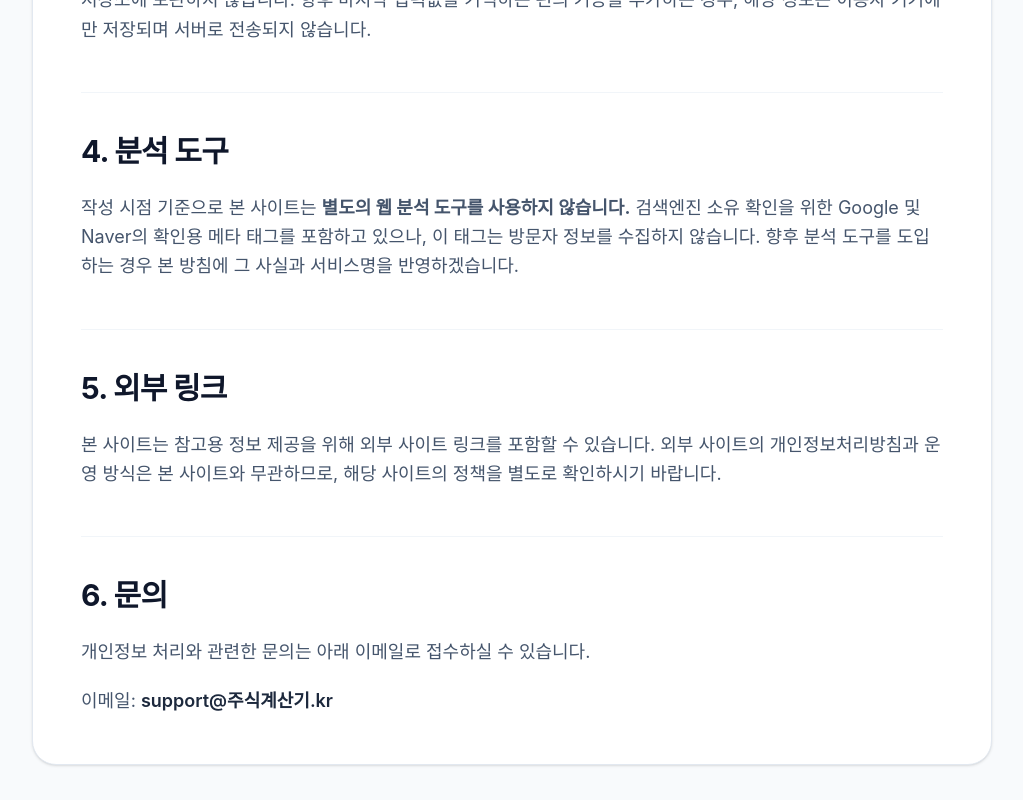
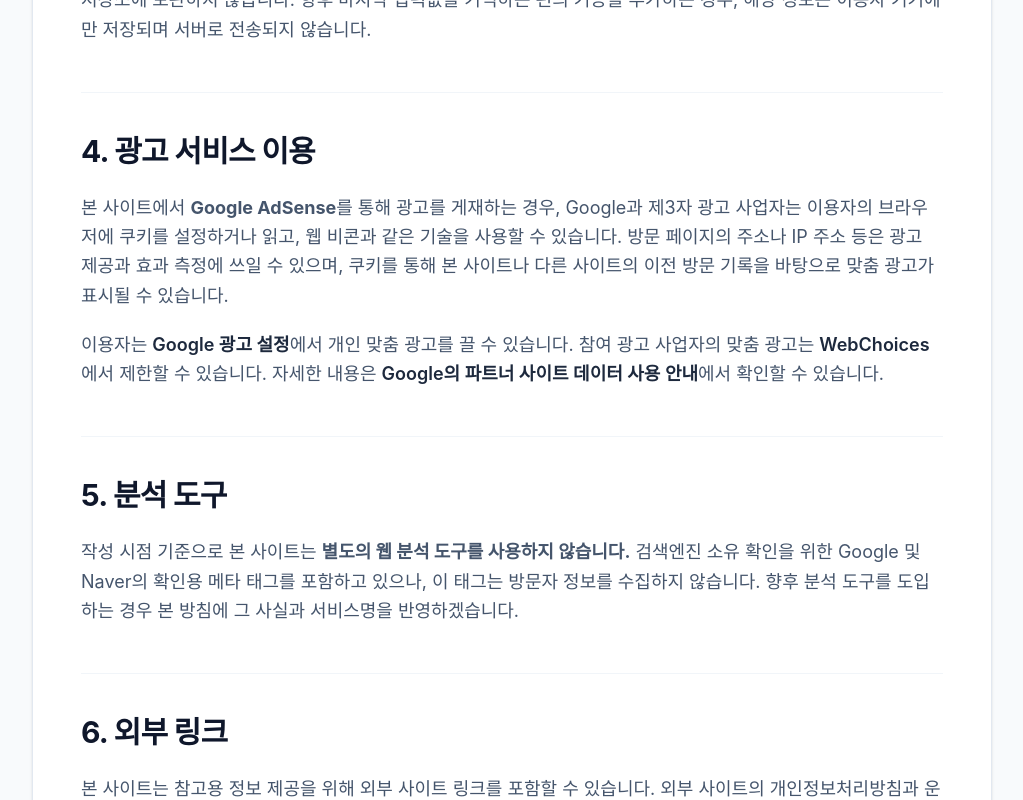
Before and after one commit to YG-coder/stock-calculator, a Next.js app: page /privacy in a window 1280 px wide. Shown: the part 1100-1900 px from the top of the page, without its empty margins (128-1151 px from the left). Built offline with nearby package versions, Linux system fonts and the light colour scheme.

Commit message:
fix : 개인정보처리방침 광고 고지 복원

```diff
--- a/src/app/privacy/page.tsx
+++ b/src/app/privacy/page.tsx
@@ -19,7 +19,7 @@ export default function PrivacyPage() {
 
         <div className="mx-auto max-w-5xl px-6 py-12 md:px-8">
           <p className="mb-6 text-sm text-slate-500">
-            시행일: 2026년 8월 23일 · 최종 개정일: 2026년 10월 3일
+            시행일: 2026년 8월 23일 · 최종 개정일: 2026년 11월 16일
           </p>
 
           <SectionCard>
@@ -49,7 +49,41 @@ export default function PrivacyPage() {
               </p>
             </Article>
 
-            <Article title="4. 분석 도구">
+            <Article title="4. 광고 서비스 이용">
+              <p className="mt-2">
+                본 사이트에서 <strong>Google AdSense</strong>를 통해 광고를 게재하는 경우,
+                Google과 제3자 광고 사업자는 이용자의 브라우저에 쿠키를 설정하거나 읽고,
+                웹 비콘과 같은 기술을 사용할 수 있습니다. 방문 페이지의 주소나 IP 주소 등은
+                광고 제공과 효과 측정에 쓰일 수 있으며, 쿠키를 통해 본 사이트나 다른
+                사이트의 이전 방문 기록을 바탕으로 맞춤 광고가 표시될 수 있습니다.
+              </p>
+              <p className="mt-2">
+                이용자는{" "}
+                <a
+                    href="https://adssettings.google.com/"
+                    className="font-semibold text-slate-800 underline-offset-2 hover:underline"
+                >
+                  Google 광고 설정
+                </a>
+                에서 개인 맞춤 광고를 끌 수 있습니다. 참여 광고 사업자의 맞춤 광고는{" "}
+                <a
+                    href="https://optout.aboutads.info/"
+                    className="font-semibold text-slate-800 underline-offset-2 hover:underline"
+                >
+                  WebChoices
+                </a>
+                에서 제한할 수 있습니다. 자세한 내용은{" "}
+                <a
+                    href="https://policies.google.com/technologies/partner-sites?hl=ko"
+                    className="font-semibold text-slate-800 underline-offset-2 hover:underline"
+                >
+                  Google의 파트너 사이트 데이터 사용 안내
+                </a>
+                에서 확인할 수 있습니다.
+              </p>
+            </Article>
+
+            <Article title="5. 분석 도구">
               <p className="mt-2">
                 작성 시점 기준으로 본 사이트는 <strong>별도의 웹 분석 도구를 사용하지
                 않습니다.</strong> 검색엔진 소유 확인을 위한 Google 및 Naver의 확인용
@@ -59,7 +93,7 @@ export default function PrivacyPage() {
               </p>
             </Article>
 
-            <Article title="5. 외부 링크">
+            <Article title="6. 외부 링크">
               <p className="mt-2">
                 본 사이트는 참고용 정보 제공을 위해 외부 사이트 링크를 포함할 수
                 있습니다. 외부 사이트의 개인정보처리방침과 운영 방식은 본 사이트와
@@ -67,7 +101,7 @@ export default function PrivacyPage() {
               </p>
             </Article>
 
-            <Article title="6. 문의">
+            <Article title="7. 문의">
               <p className="mt-2">
                 개인정보 처리와 관련한 문의는 아래 이메일로 접수하실 수 있습니다.
               </p>
```
